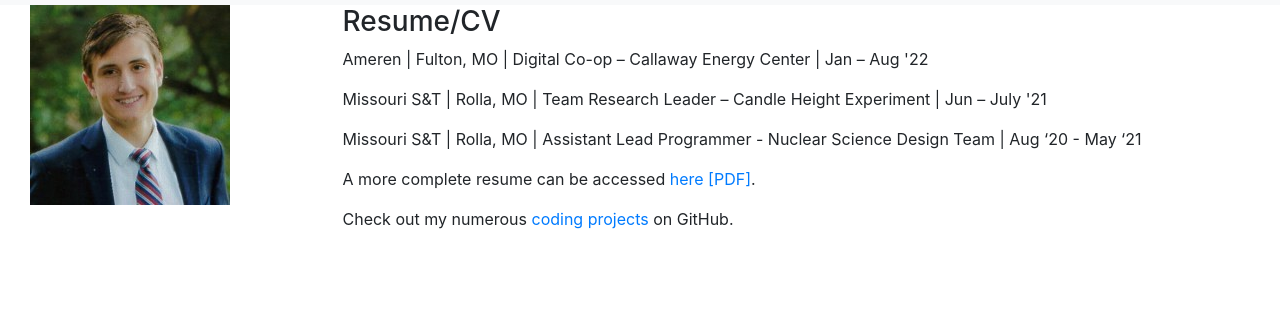
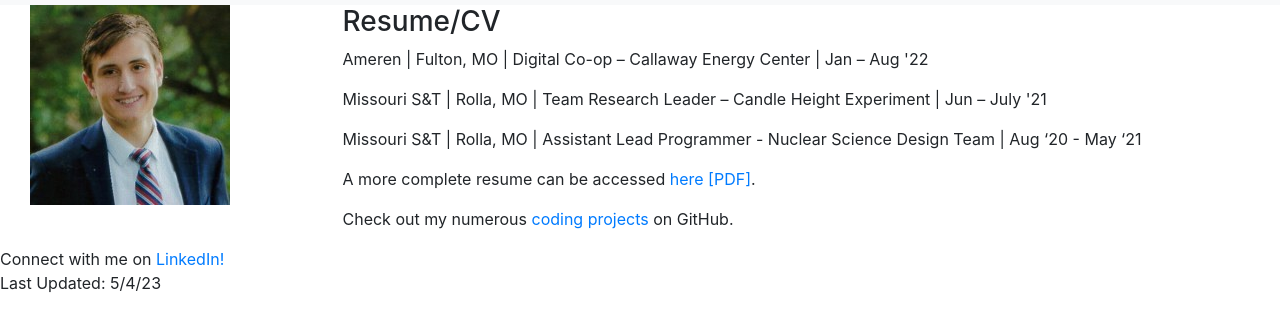
Before and after one commit to Dmartin42/Dmartin42.github.io, a plain HTML site: page CV.html in a window 1280 px wide. Shown: the part 51-380 px from the top of the page. Drawn offline with nearby package versions, Linux system fonts and the light colour scheme; files that its build step writes are made by us from their sources.

Commit message:
Update CV.html

```diff
--- a/CV.html
+++ b/CV.html
@@ -105,8 +105,15 @@
 					<!--END CV TEXT -->
 					</div>
 
-				<!--END CV SECTION -->
-				</div>
+				<!-- CV SECTION-->
+			<div class="row" id="CV">
+				 <div class="column-fluid">
+					 Connect with me on <a href="https://www.linkedin.com/in/daniel-lane-martin/">LinkedIn!</a>
+					 <br> Last Updated: 5/4/23</br>
+				 </div>
+
+			<!-- END CV SECTION -->
+			</div>
 
 
   </body>
```
